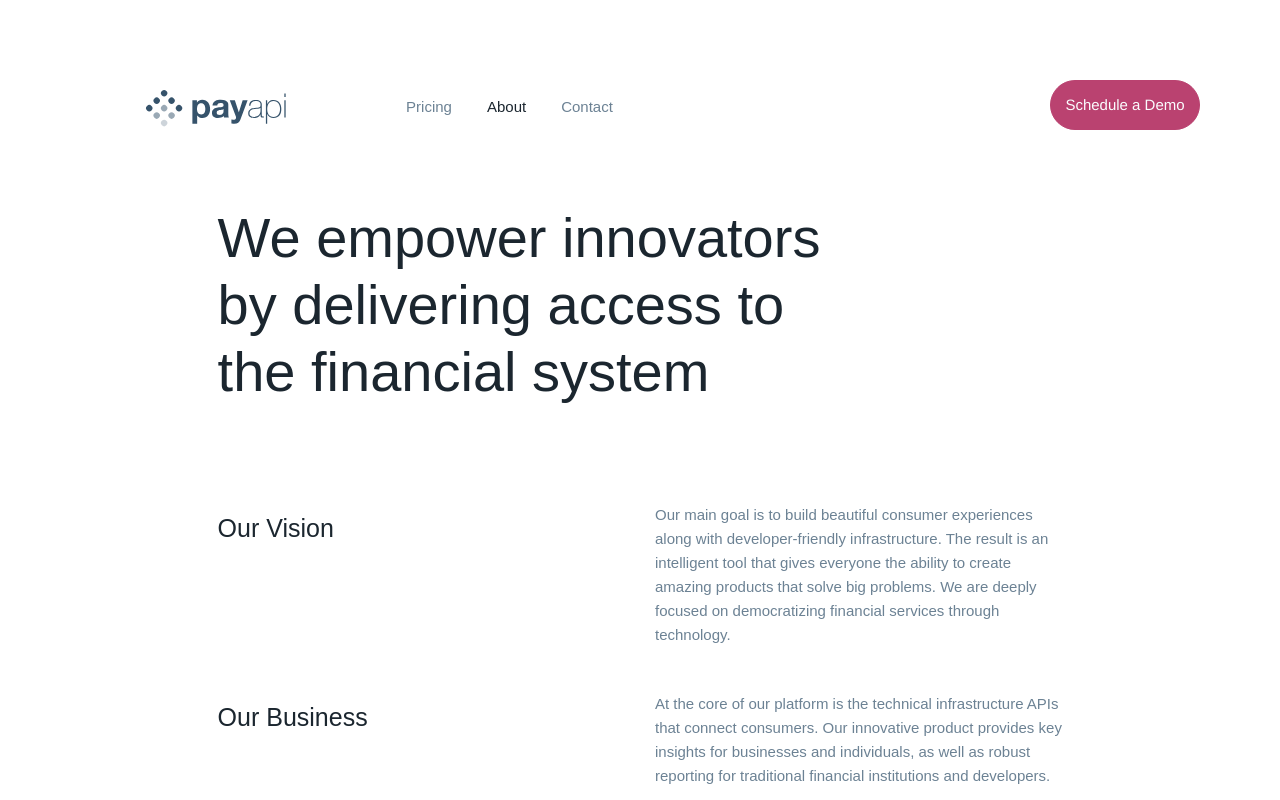
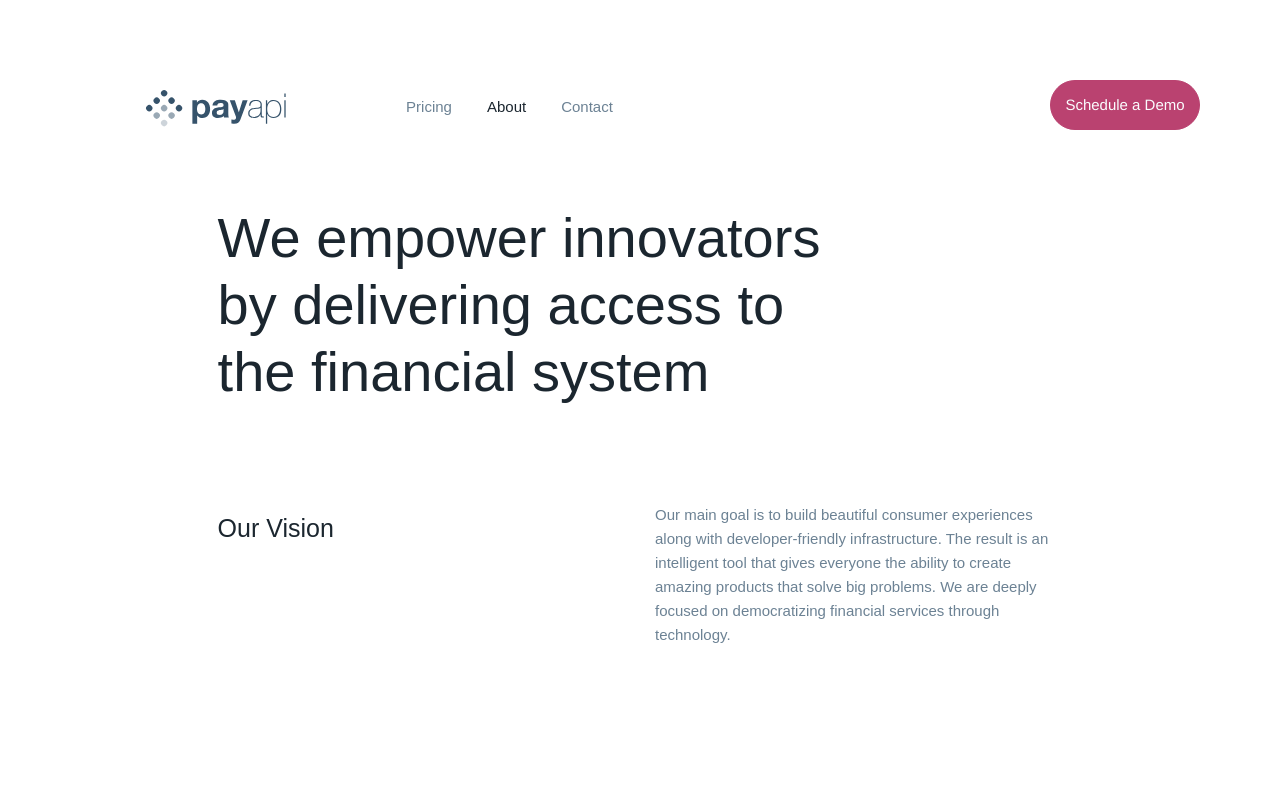
Before and after one commit to clf94-dev/payapi-vue, a Vue app: page /about in a window 1280 px wide. Shown: the top 800 px of the page. Built offline with nearby package versions, Linux system fonts and the light colour scheme.

Commit message:
added AOS pricinples section

```diff
--- a/src/components/PrincipleAbout.vue
+++ b/src/components/PrincipleAbout.vue
@@ -2,10 +2,10 @@
 <b-container fluid class="principles-section">
     <b-row v-for="data of info" v-bind:key="data.title">
         <b-col xs="12" sm="12" md="6" lg="6" class="title-col">
-            <h4>{{data.title}}</h4>
+            <h4 data-aos='fade-right' :data-aos-delay="data.delayT"> {{data.title}}</h4>
         </b-col>
         <b-col xs="12" sm="12" md="6" lg="6" class="text-col">
-            <p>{{data.text}}</p>
+            <p data-aos='fade-left' :data-aos-delay="data.delayt">{{data.text}}</p>
         </b-col>
     </b-row>
 </b-container>
--- a/src/components/pages/About.vue
+++ b/src/components/pages/About.vue
@@ -23,17 +23,25 @@ export default {
         return {
             principles1: [{
                 title: 'Our Vision',
-                text: 'Our main goal is to build beautiful consumer experiences along with developer-friendly infrastructure. The result is an intelligent tool that gives everyone the ability to create amazing products that solve big problems. We are deeply focused on democratizing financial services through technology.'
+                text: 'Our main goal is to build beautiful consumer experiences along with developer-friendly infrastructure. The result is an intelligent tool that gives everyone the ability to create amazing products that solve big problems. We are deeply focused on democratizing financial services through technology.',
+                delayT: 200,
+                delayt: 300
             }, {
                 title: 'Our Business',
-                text: 'At the core of our platform is the technical infrastructure APIs that connect consumers. Our innovative product provides key insights for businesses and individuals, as well as robust reporting for traditional financial institutions and developers.'
+                text: 'At the core of our platform is the technical infrastructure APIs that connect consumers. Our innovative product provides key insights for businesses and individuals, as well as robust reporting for traditional financial institutions and developers.',
+                delayT: 400,
+                delayt: 500
             }],
             principles2: [{
                 title: 'The Culture',
-                text: "We strongly believe there's always an opportunity to learn from each other outside of day-to-day work, whether it's company-wide offsites, internal hackathons, or co-worker meetups. We always value cross-team collaboration and diversity of thought, no matter the job title."
+                text: "We strongly believe there's always an opportunity to learn from each other outside of day-to-day work, whether it's company-wide offsites, internal hackathons, or co-worker meetups. We always value cross-team collaboration and diversity of thought, no matter the job title.",
+                delayT: 200,
+                delayt: 300
             }, {
                 title: "The People",
-                text: "We're all passionate about building a more efficient and inclusive financial infrastructure together. At PayAPI, we have diverse backgrounds and skills."
+                text: "We're all passionate about building a more efficient and inclusive financial infrastructure together. At PayAPI, we have diverse backgrounds and skills.",
+                delayT: 400,
+                delayt: 500
             }],
         }
     }
```
